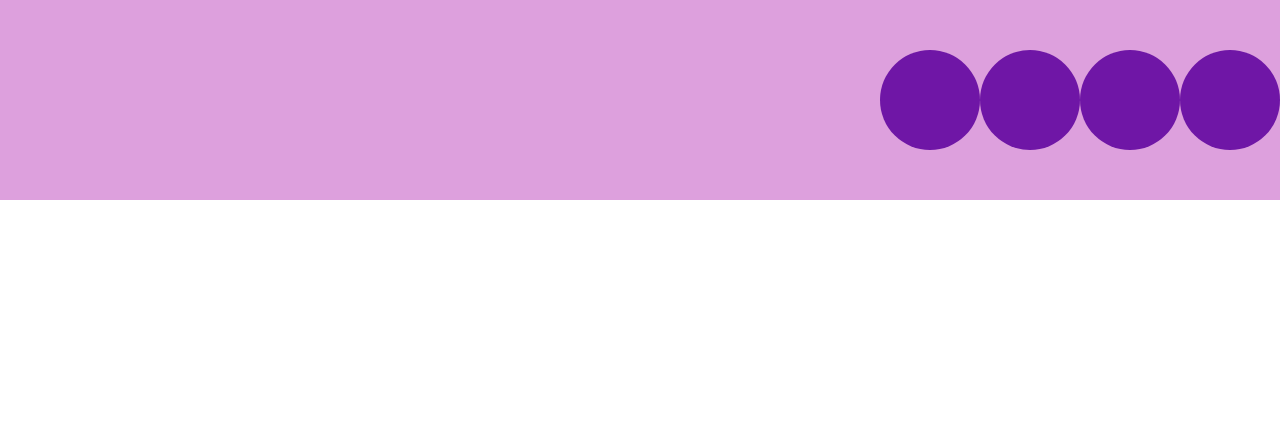
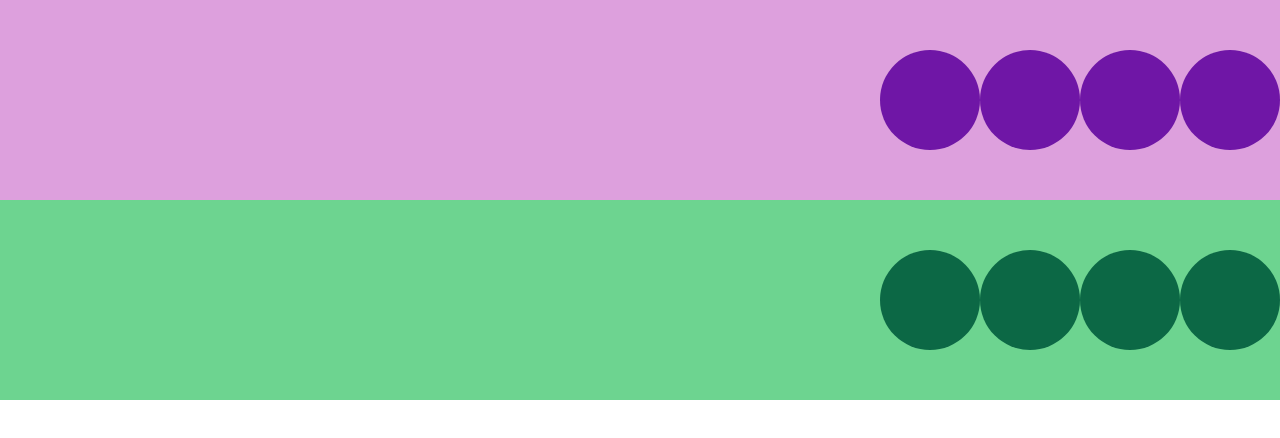
Before and after one commit to Vitorisidio/flex, a plain HTML site: page index.html in a window 1280 px wide. Drawn offline with Linux system fonts and the light colour scheme.

Commit message:
segunda linha(verde)

```diff
--- a/index.html
+++ b/index.html
@@ -15,6 +15,12 @@
         <div></div>
     </div>
 
+    <div class="verde">
+        <div></div>
+        <div></div>
+        <div></div>
+        <div></div>
+    </div>
 
 
 </body>
--- a/style.css
+++ b/style.css
@@ -23,3 +23,20 @@ align-items: center;
     background-color: rgb(111, 22, 166);
     border-radius: 50%;
 }
+
+.verde{
+width: 100vw;
+    height: 200px;
+    background-color: rgb(109, 212, 144);
+    display: flex;
+justify-content: right;
+align-items: center;
+
+}
+
+.verde div{
+    width: 100px;
+    height: 100px;
+    background-color: rgb(12, 104, 69);
+    border-radius: 50%;
+}
```
